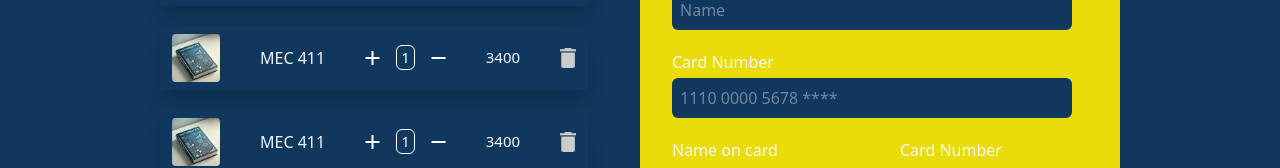
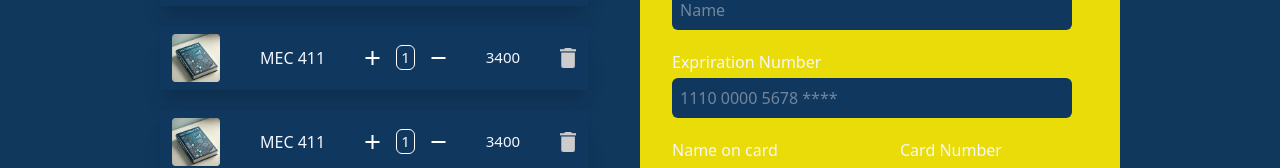
Before and after one commit to JUSTTNZ/TRUPAY, a React (Vite) app in the folder Frontend/: page /payment in a window 1280 px wide. Shown: the part 357-525 px from the top of the page. Built offline with nearby package versions, Linux system fonts and the light colour scheme.

Commit message:
Update cart.jsx

```diff
--- a/Frontend/src/component/Payment/cart.jsx
+++ b/Frontend/src/component/Payment/cart.jsx
@@ -136,7 +136,7 @@ export const Cart= () => {
                                 </div>
 
                                 <div className=''>
-                                    <label htmlFor="name" className='font-medium text-[#20px]'>Card Number</label>
+                                    <label htmlFor="name" className='font-medium text-[#20px]'>Expriration Number</label>
                                     <div className='w-100 pt-1'>
                                         <input type="text"
                                         placeholder='1110 0000 5678 ****'
```
